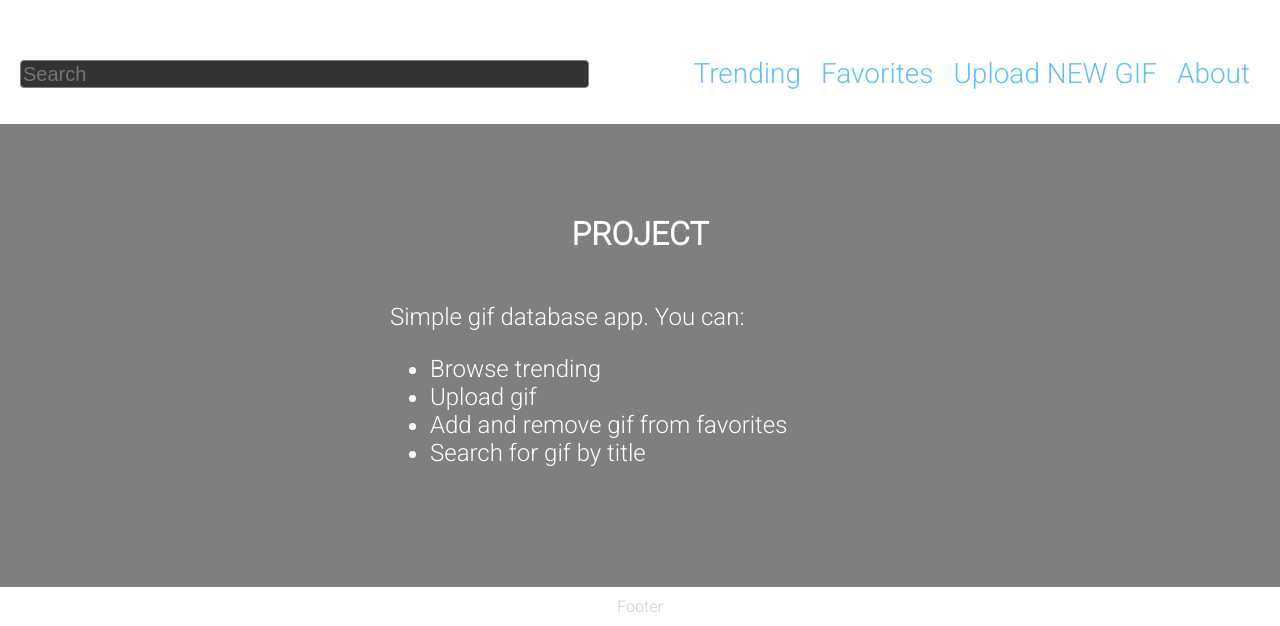
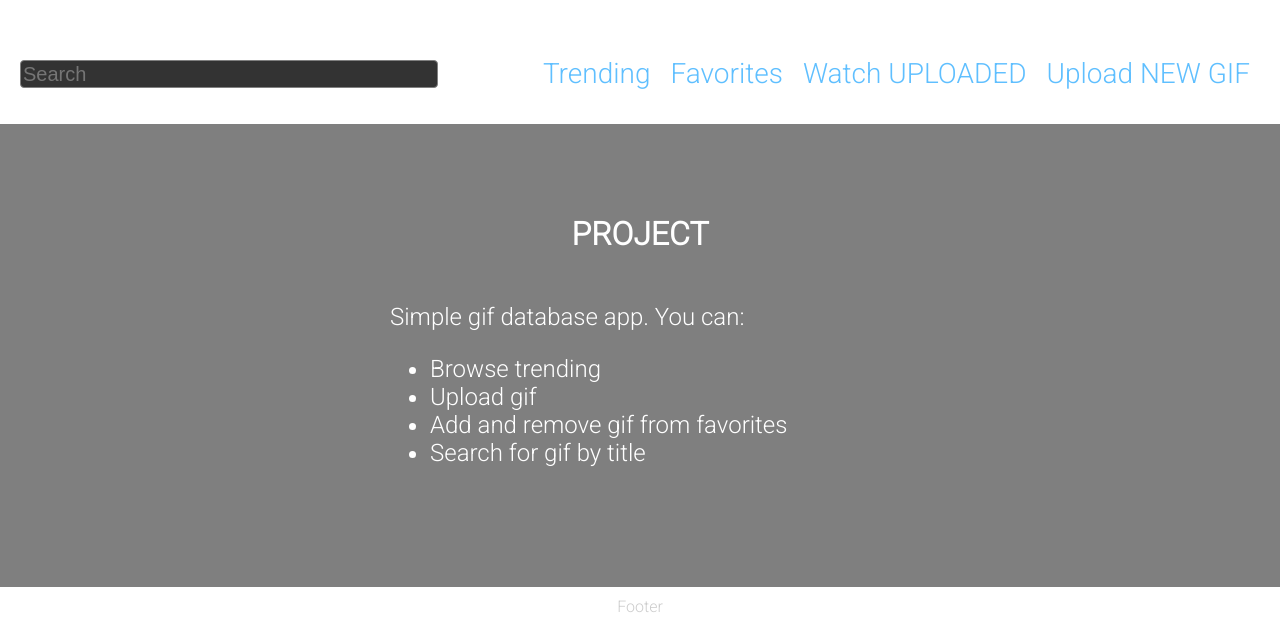
Before and after one commit to TEAM-1-FIRST-PROJECT/WEB-PROJECT-1, a website with bundled scripts: page assets/index.html in a window 1280 px wide. Shown: the part 176-802 px from the top of the page. Built offline with nearby package versions, Linux system fonts and the light colour scheme.

Commit message:
add uploaded gifs button

```diff
--- a/assets/index.html
+++ b/assets/index.html
@@ -18,8 +18,9 @@
       <a href="#" class="nav-link" data-page="home">Home</a>
       <a href="#" class="nav-link" data-page="trending">Trending</a>
       <a href="#" class="nav-link" data-page="favorites">Favorites</a>
+      <a href="#" class="nav-link" data-page="about">Watch UPLOADED</a>
       <a href="#" class="nav-link" data-page="upload">Upload NEW GIF</a>
-      <a href="#" class="nav-link" data-page="about">About</a>
+
     </nav>
     <div id="container">
       <!-- start placeholders -->
```
